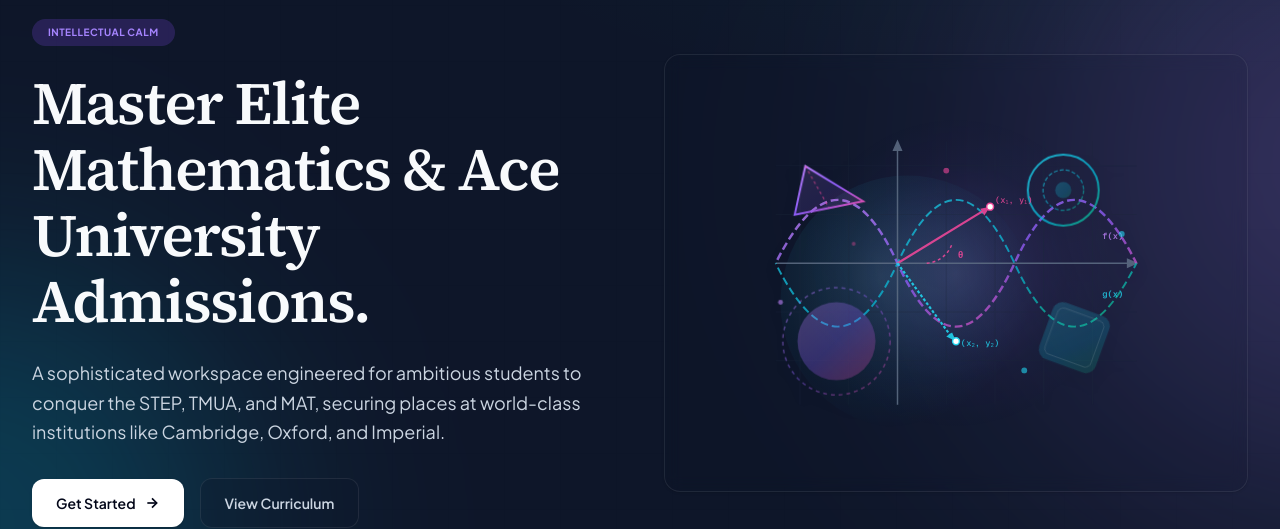
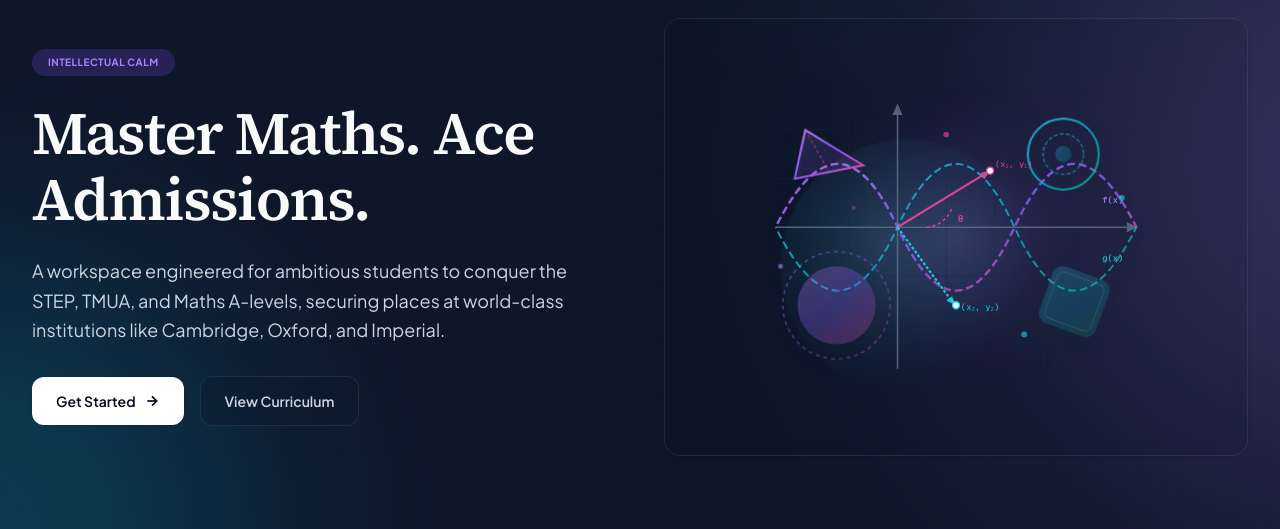
Before and after one commit to artiresu/math-platform, a Next.js app: page / in a window 1280 px wide. Shown: the part 163-692 px from the top of the page. Built offline with nearby package versions, Linux system fonts and the light colour scheme; no server answers.

Commit message:
style: refine hero copy to be shorter, cleaner, remove sophisticated, and replace MAT with Maths A-levels

```diff
--- a/app/page.tsx
+++ b/app/page.tsx
@@ -62,12 +62,12 @@
             </div>
 
             <h1 className="font-serif text-4xl font-semibold leading-[1.1] tracking-tight text-slate-950 dark:text-white sm:text-5xl lg:text-6xl">
-              Master Elite Mathematics & Ace University Admissions.
+              Master Maths. Ace Admissions.
             </h1>
 
             <p className="max-w-xl text-base leading-relaxed text-slate-600 dark:text-slate-300 sm:text-lg">
-              A sophisticated workspace engineered for ambitious students to conquer the
-              STEP, TMUA, and MAT, securing places at world-class institutions like Cambridge, Oxford, and Imperial.
+              A workspace engineered for ambitious students to conquer the
+              STEP, TMUA, and Maths A-levels, securing places at world-class institutions like Cambridge, Oxford, and Imperial.
             </p>
 
             <div className="flex flex-wrap items-center gap-4 pt-2">
```
